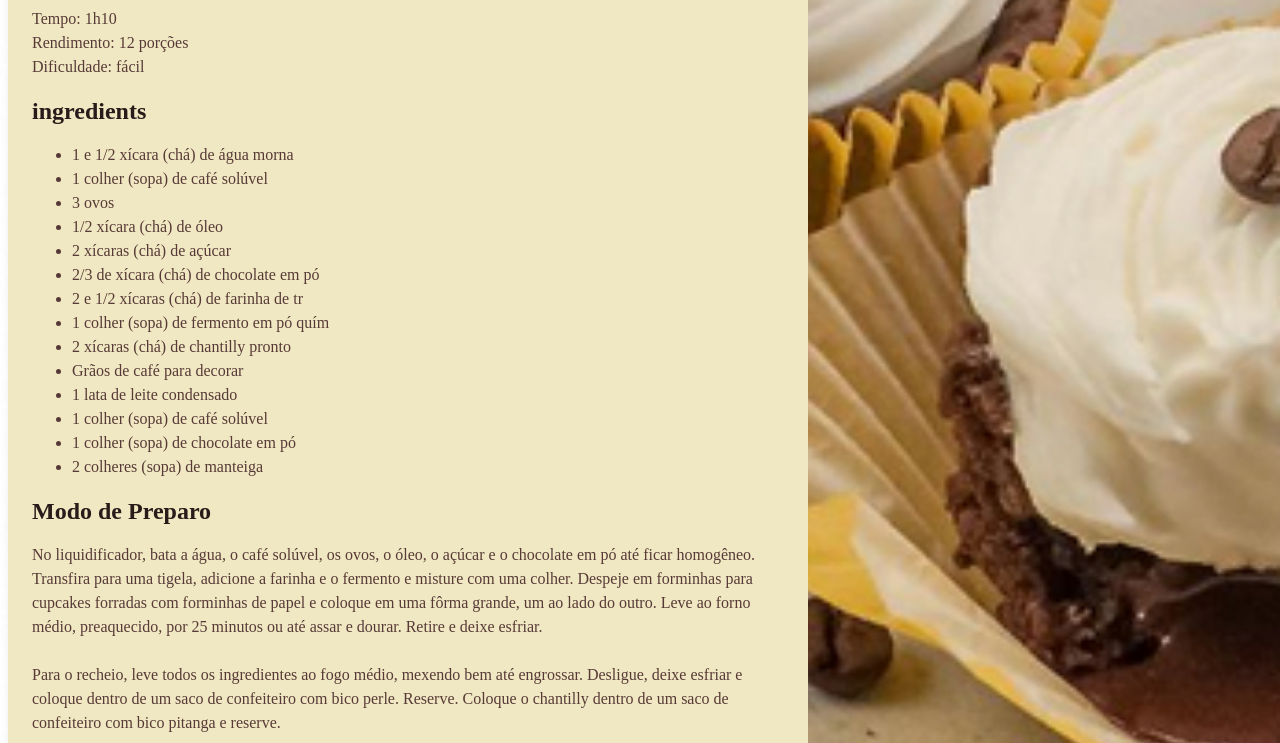
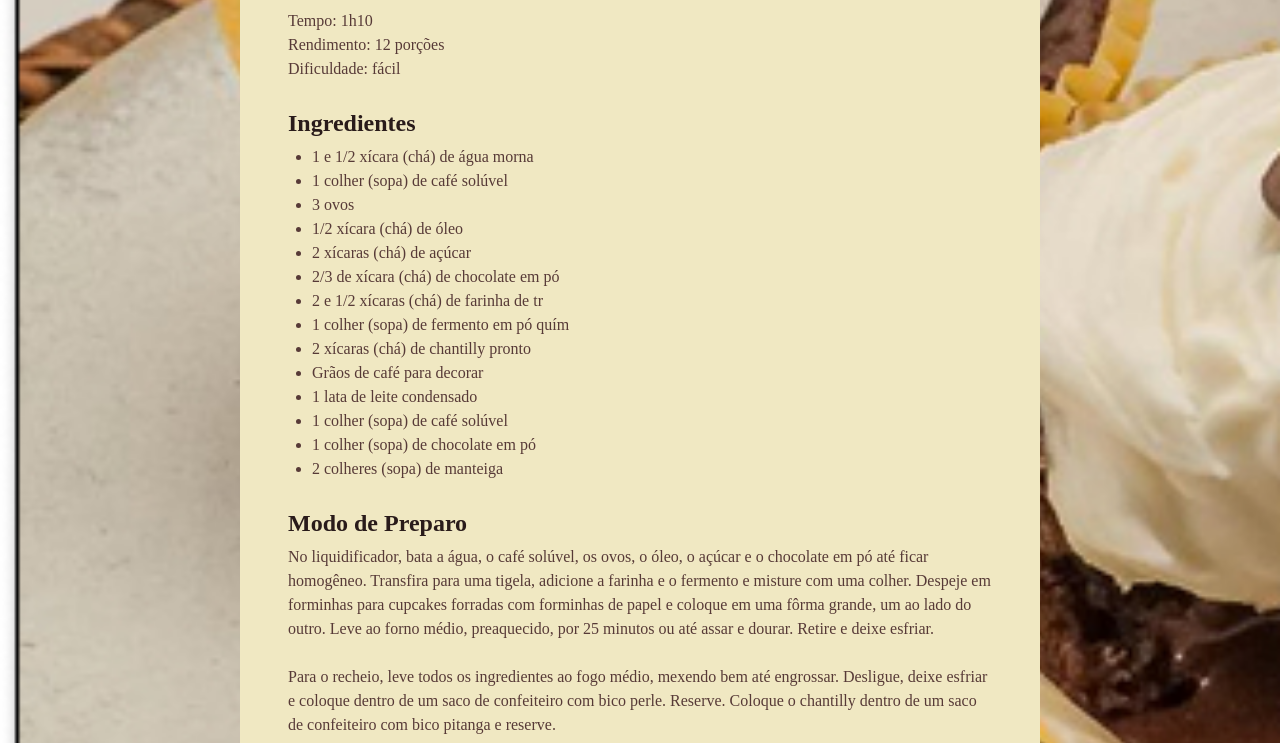
Before and after one commit to limasantoss/Pagina-de-receita, a plain HTML site: page index.html in a window 1280 px wide. Shown: the part 626-1369 px from the top of the page. Drawn offline with Linux system fonts and the light colour scheme; a web font is replaced by a local one.

Commit message:
personalizando espaços

```diff
--- a/index.html
+++ b/index.html
@@ -32,7 +32,7 @@
                 </p>
             </section>
             <section id="ingredients">
-                <h2>ingredients</h2>
+                <h2>Ingredientes</h2>
                 <ul>
                     <li>1 e 1/2 xícara (chá) de água morna</li>
                     <li>1 colher (sopa) de café solúvel</li>
--- a/style.css
+++ b/style.css
@@ -1,9 +1,22 @@
+*{
+    margin: 0;
+    padding: 0;
+}
 :root{
 
     font-family: "Alice", serif;
     line-height: 150%;
     color:#573A37;
+}
+main{
+    padding: 24px;
+}
+section + section{
+    margin-top: 24px;
+}
 
+#about p + p{
+    margin-top: 12px;
 }
 
 body{
@@ -17,7 +30,7 @@ body{
     background-color: #F0E8C2;
     border-radius: 24px;
     max-width: 800px;
-    margin: 48 auto;
+    margin: 48px auto;
 }
 img {
     border-radius:20px;
@@ -25,10 +38,16 @@ img {
 h1{
     line-height: 140%;
     font-size: 40px;
+    margin-bottom: 4px;
 }
 h2{
     font-size: 24px;
 }
 h1,h2{
     color: #291B1A;
+    margin-bottom: 4px;
+    line-height: 150%;
 }
+ul{
+    padding-left: 24px;
+}
```
